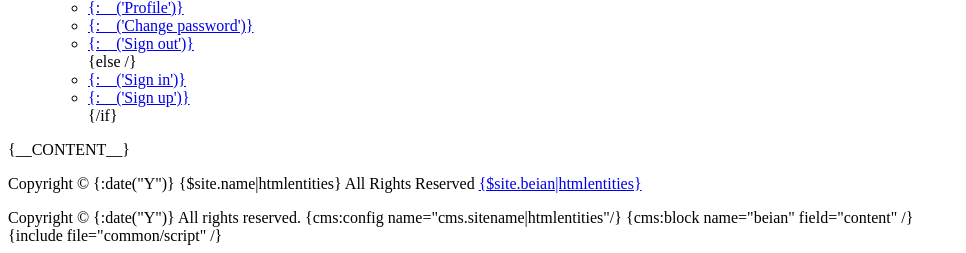
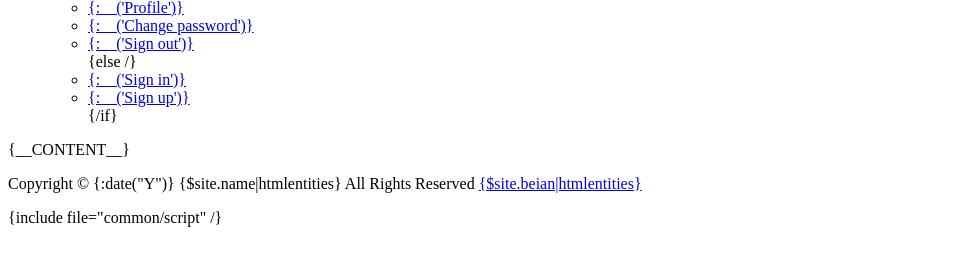
Before and after one commit to lotjol/party-building, a PHP site: page /application/index/view/layout/default.html in a window 1280 px wide. Shown: the part 707-960 px from the top of the page, without its empty margins (0-966 px from the left). After the commit the page ends 934 px from the top, so only its background shows below. Run offline with PHP 8.4, Linux system fonts and the light colour scheme.

Commit message:
chore(css): 统一页脚样式

```diff
--- a/application/index/view/layout/default.html
+++ b/application/index/view/layout/default.html
@@ -90,24 +90,6 @@
                 href="https://beian.miit.gov.cn" target="_blank">{$site.beian|htmlentities}</a></p>
     </footer>
 
-    <footer>
-        <div id="footer">
-            <div class="container">
-                <div class="row footer-inner">
-                    <div class="col-xs-12">
-                        <div class="pull-left">
-                            Copyright&nbsp;©&nbsp;{:date("Y")} All rights reserved. {cms:config
-                            name="cms.sitename|htmlentities"/}
-                            {cms:block name="beian" field="content" /}
-
-                        </div>
-
-                    </div>
-                </div>
-            </div>
-        </div>
-    </footer>
-
     {include file="common/script" /}
 
 </body>
```
Also changed, not shown: public/assets/css/frontend.css.
